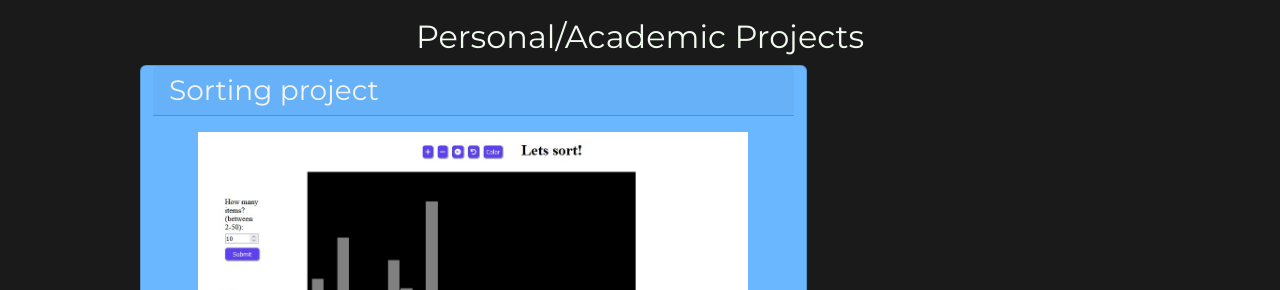
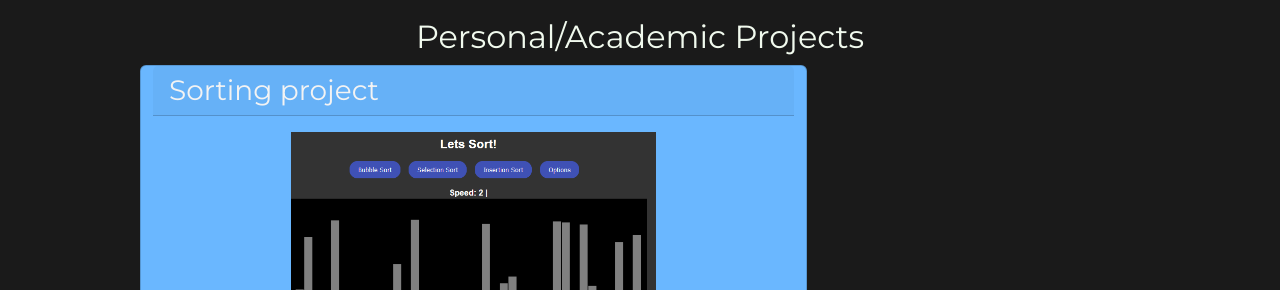
Before and after one commit to evalid1234/evalid1234.github.io, a plain HTML site: page index.html in a window 1280 px wide. Shown: the part 1785-2075 px from the top of the page. Drawn offline with nearby package versions, Linux system fonts and the light colour scheme.

Commit message:
changed image

```diff
--- a/index.html
+++ b/index.html
@@ -182,7 +182,7 @@
                         <h3 class="card-header">Sorting project
                         </h3>
                     <div class="card-body text-center">
-                        <a href="https://evalid1234.github.io/sorts/"><img class="img-fluid "src="images/sorting.jpg"  alt="sorting project" target="_blank" />
+                        <a href="https://evalid1234.github.io/sorts/"><img class="img-fluid "src="images/sorting_screenshot.png"  alt="sorting project" target="_blank" />
                         </a>
                     </div>
                     <details class="mt-3 mb-3">
```
Also changed, not shown: images/sorting_screenshot.png (added).
